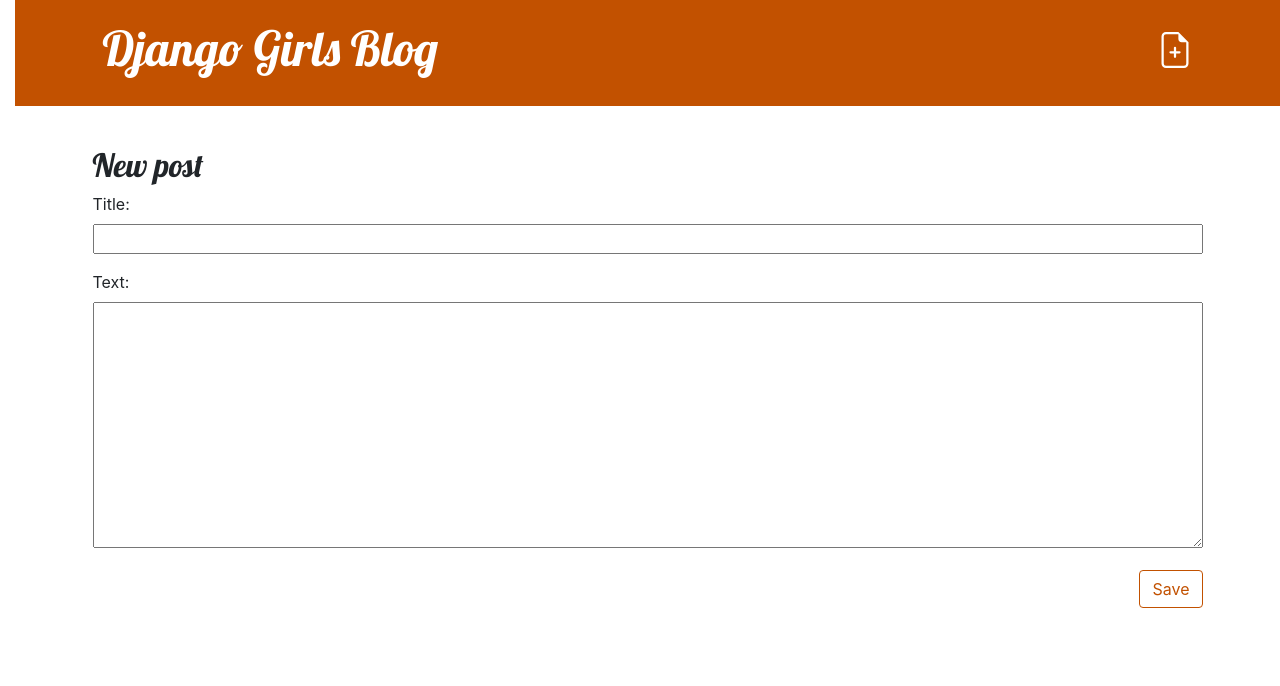
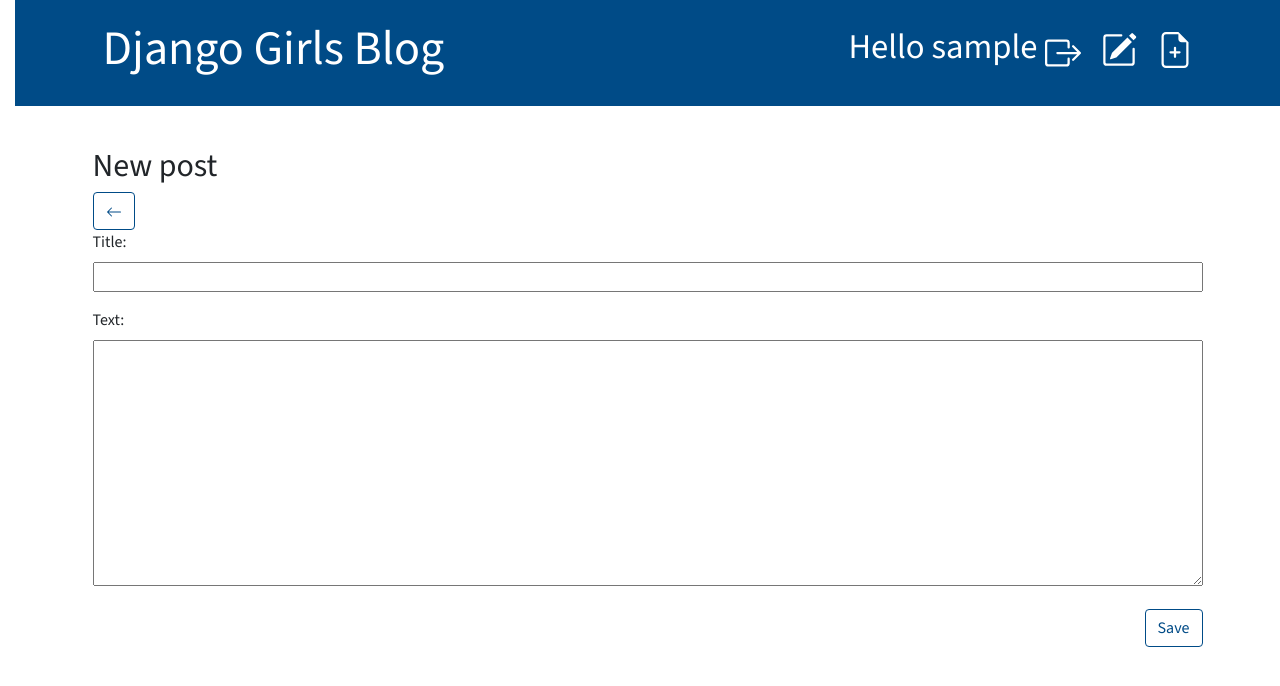
Before and after one commit to bughunterin/my-first-blog, a Django app: page /post/new/ in a window 1280 px wide. Shown: the top 686 px of the page. Run offline with Django 5.2, Linux system fonts and the light colour scheme; the visitor is signed in with stand-in values (Sample User, id 1).

Commit message:
Add drafts, publish,delete,login, back button and company design

```diff
--- a/blog/static/css/blog.css
+++ b/blog/static/css/blog.css
@@ -1,14 +1,22 @@
+:root {
+    --st-dunkelblau: #004B87;
+    --st-cyan: #00ffff;
+    --st-grau: #4d4d4d;
+}
+
+
 h1 a, h2 a {
-    color: #C25100;
-    font-family: 'Lobster';
+    color: var(--st-dunkelblau);
+    font-family: 'Source Sans 3', sans-serif;
 }
 
 body {
     padding-left: 15px;
+    font-family: 'Source Sans 3', sans-serif;
 }
 
 .page-header {
-    background-color: #C25100;
+    background-color: var(--st-dunkelblau);
     margin-top: 0;
     margin-bottom: 40px;
     padding: 20px 20px 20px 40px;
@@ -27,11 +35,11 @@ h1,
 h2,
 h3,
 h4 {
-    font-family: 'Lobster', cursive;
+    font-family: 'Source Sans 3', sans-serif;
 }
 
 .date {
-    color: #828282;
+    color: var(--st-grau);
 }
 
 .save {
@@ -68,17 +76,62 @@ h4 {
 
 .btn-default,
 .btn-default:visited {
-    color: #C25100;
+    color: var(--st-dunkelblau);
     background: none;
-    border-color: #C25100;
+    border-color: var(--st-dunkelblau);
 }
 
 .btn-default:hover {
     color: #FFFFFF;
-    background-color: #C25100;
+    background-color: var(--st-dunkelblau);
 }
 
 .top-menu svg {
     width: 36px;
     height: 36px;
 }
+
+#logout {
+    font-family: 'Source Sans 3', sans-serif;
+
+}
+
+small a,
+small a:hover,
+small a:visited {
+    font-size: 15pt;
+    color: #ffffff;
+    text-decoration: none;
+}
+
+#logout form {
+    display: inline;
+}
+
+#logout button {
+    background: none;
+    border: none;
+    padding: 0;
+    color: #ffffff;
+    cursor: pointer;
+    vertical-align: middle;
+}
+
+.login-form input[type="text"],
+.login-form input[type="password"] {
+    width: 320px;
+    padding: 6px 10px;
+    margin: 4px 0;
+}
+
+.actions form {
+    display: inline;
+}
+
+.actions .btn {
+    margin-left: 8px;
+}
+
+.post > .actions {
+    margin-left: 20px;
+}
--- a/blog/templates/blog/base.html
+++ b/blog/templates/blog/base.html
@@ -4,19 +4,34 @@
     <head>
         <title>Django Girls blog</title>
         <link rel="stylesheet" href="https://cdn.jsdelivr.net/npm/bootstrap@4.5.3/dist/css/bootstrap.min.css" integrity="sha384-TX8t27EcRE3e/ihU7zmQxVncDAy5uIKz4rEkgIXeMed4M0jlfIDPvg6uqKI2xXr2" crossorigin="anonymous">
-        <link href='//fonts.googleapis.com/css?family=Lobster&subset=latin,latin-ext' rel='stylesheet' type='text/css'>
+        <link href="https://fonts.googleapis.com/css2?family=Source+Sans+3:wght@400;600;700&display=swap" rel="stylesheet">
         <link rel="stylesheet" href="{% static 'css/blog.css' %}">
     </head>
+
+
     <body>
+
+
         <header class="page-header">
-            <div class="container">
-                {% if user.is_authenticated %}
+                <div class="container">
+                    {% if user.is_authenticated %}
                     <a href="{% url 'post_new' %}" class="top-menu">
                         {% include './icons/file-earmark-plus.svg' %}
                     </a>
-                {% endif %}
-                <h1><a href="/">Django Girls Blog</a></h1>
-            </div>
+                    <a href="{% url 'post_draft_list' %}" class="top-menu">{% include './icons/pencil-square.svg'%}</a>
+
+                    <div id="logout" class="top-menu">Hello {{ user.username }}
+                        <form method="POST" action="{% url 'logout' %}">
+                            {% csrf_token %}
+                            <button type="submit">{% include './icons/box-arrow-right.svg' %}</button>
+                        </form>
+                    </div>
+
+                    {% else %}
+                    <a href="{% url 'login' %}" class="top-menu">{% include './icons/lock-fill.svg' %}</a>
+                    {% endif %}
+                    <h1><a href="/">Django Girls Blog</a></h1>
+                </div>
         </header>
         <main class="content container">
             <div class="row">
--- a/blog/templates/blog/post_edit.html
+++ b/blog/templates/blog/post_edit.html
@@ -2,6 +2,10 @@
 
 {% block content %}
     <h2>New post</h2>
+    <a class="btn btn-default" href="{% url 'post_list' %}">
+    {% include './icons/arrow-left.svg' %}
+    </a>
+
     <form method="POST" class="post-form">{% csrf_token %}
         {{ form.as_p }}
         <button type="submit" class="save btn btn-default">Save</button>
--- a/blog/urls.py
+++ b/blog/urls.py
@@ -5,4 +5,7 @@ urlpatterns = [
     path('post/<int:pk>/', views.post_detail, name='post_detail'),
     path('post/new/', views.post_new, name='post_new'),
     path('post/<int:pk>/edit/', views.post_edit, name='post_edit'),
+    path('drafts/', views.post_draft_list, name='post_draft_list'),
+    path('post/<int:pk>/publish/', views.post_publish, name='post_publish'),
+    path('post/<int:pk>/remove/', views.post_remove, name='post_remove'),
 ]
--- a/blog/views.py
+++ b/blog/views.py
@@ -2,8 +2,9 @@ from django.shortcuts import render, get_object_or_404, redirect
 from .models import Post
 from django.utils import timezone
 from .forms import PostForm
+from django.contrib.auth.decorators import login_required
 
-# Create your views here.
+
 
 def post_list(request):
     posts = Post.objects.filter(published_date__lte=timezone.now()).order_by('published_date')
@@ -13,21 +14,20 @@ def post_detail(request, pk):
     post = get_object_or_404(Post, pk=pk)
     return render(request, 'blog/post_detail.html', {'post': post})
 
-
+@login_required
 def post_new(request):
     if request.method == "POST":
         form = PostForm(request.POST)
         if form.is_valid():
             post = form.save(commit=False)
             post.author = request.user
-            post.published_date = timezone.now()
             post.save()
             return redirect('post_detail', pk=post.pk)
     else:
         form = PostForm()
     return render(request, 'blog/post_edit.html', {'form': form})
 
-
+@login_required
 def post_edit(request, pk):
     post = get_object_or_404(Post, pk=pk)
     if request.method == "POST":
@@ -35,9 +35,27 @@ def post_edit(request, pk):
         if form.is_valid():
             post = form.save(commit=False)
             post.author = request.user
-            post.published_date = timezone.now()
             post.save()
             return redirect('post_detail', pk=post.pk)
     else:
         form = PostForm(instance=post)
     return render(request, 'blog/post_edit.html', {'form': form})
+
+@login_required
+def post_draft_list(request):
+    posts = Post.objects.filter(published_date__isnull=True).order_by('created_date')
+    return render(request, 'blog/post_draft_list.html', {'posts': posts})
+
+@login_required
+def post_publish(request, pk):
+    post = get_object_or_404(Post, pk=pk)
+    if request.method=='POST':
+        post.publish()
+    return redirect('post_detail', pk=pk)
+
+@login_required
+def post_remove(request, pk):
+    post = get_object_or_404(Post, pk=pk)
+    if request.method=='POST':
+        post.delete()
+    return redirect('post_list')
--- a/mysite/settings.py
+++ b/mysite/settings.py
@@ -124,3 +124,5 @@ STATIC_ROOT = BASE_DIR / 'static'
 # https://docs.djangoproject.com/en/5.2/ref/settings/#default-auto-field
 
 DEFAULT_AUTO_FIELD = 'django.db.models.BigAutoField'
+
+LOGIN_REDIRECT_URL = '/'
--- a/mysite/urls.py
+++ b/mysite/urls.py
@@ -16,8 +16,11 @@ Including another URLconf
 """
 from django.contrib import admin
 from django.urls import path, include
+from django.contrib.auth import views
 
 urlpatterns = [
     path('admin/', admin.site.urls),
     path('', include ('blog.urls')),
+    path('accounts/login/', views.LoginView.as_view(), name='login'),
+    path('accounts/logout/', views.LogoutView.as_view(next_page='/'), name='logout'),
 ]
```
Also changed, not shown: blog/templates/blog/post_detail.html (+20 -2 lines), blog/templates/blog/post_draft_list.html (added, +11 -0 lines), blog/templates/registration/login.html (added, +24 -0 lines), blog/templates/blog/icons/arrow-left.svg (added), blog/templates/blog/icons/box-arrow-right.svg (added), blog/templates/blog/icons/lock-fill.svg (added), blog/templates/blog/icons/pencil-square.svg (added), blog/templates/blog/icons/trash-fill.svg (added).
